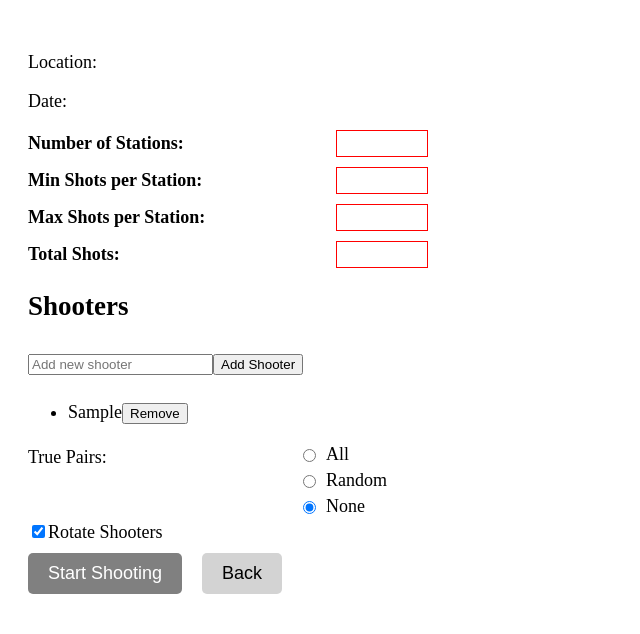
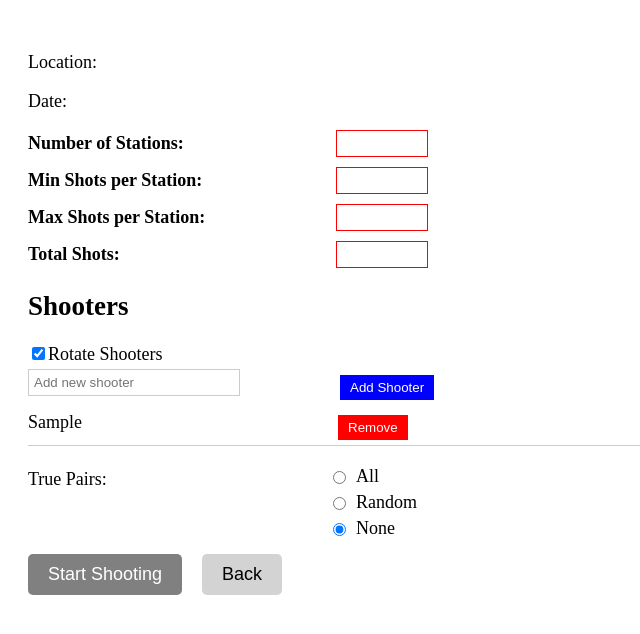
Before and after one commit to flatline620/shot-tracker, a React (Create React App) app: page /game/1 in a window 1280 px wide. Both pictures are taken after typing "Sample" into the empty fields and a click on the button "Add Shooter". Shown: the top 634 px of the page, without its empty margins (0-640 px from the left). Built offline with nearby package versions, Linux system fonts and the light colour scheme.

Commit message:
Potential Final

```diff
--- a/src/components/game/GameDetails.js
+++ b/src/components/game/GameDetails.js
@@ -227,6 +227,17 @@ const GameDetails = ({ games, onUpdateGame }) => {
 
                     <div className="shooters-section">
                         <h2>Shooters</h2>
+                        <div className="rotate-shooters-container">
+                            <label htmlFor="rotateShooters">
+                                <input
+                                    type="checkbox"
+                                    id="rotateShooters"
+                                    checked={rotateShooters}
+                                    onChange={(e) => setRotateShooters(e.target.checked)}
+                                />
+                                Rotate Shooters
+                            </label>
+                        </div>
                         <div className={`input-row ${isShooterInputInvalid ? 'invalid' : ''}`}>
                             <input
                             type="text"
@@ -247,12 +258,13 @@ const GameDetails = ({ games, onUpdateGame }) => {
                         <ul>
                             {shooters.map(shooter => (
                             <li key={shooter.name}>
-                                    {shooter.name}
-                                    <button type="button" onClick={() => handleRemoveShooter(shooter.name)}>Remove</button>
+                                <span className="name-column">{shooter.name}</span>
+                                <button className="remove-button" type="button" onClick={() => handleRemoveShooter(shooter.name)}>Remove</button>
                             </li>
                             ))}
                         </ul>
                     </div>
+
 
                     <div className="true-pairs-container">
                         <label className="true-pairs-label">True Pairs:</label>
@@ -291,18 +303,6 @@ const GameDetails = ({ games, onUpdateGame }) => {
                                 <label htmlFor="truePairsNone">None</label>
                             </div>
                         </div>
-                    </div>
-
-                    <div className="rotate-shooters-container">
-                        <label htmlFor="rotateShooters">
-                            <input
-                                type="checkbox"
-                                id="rotateShooters"
-                                checked={rotateShooters}
-                                onChange={(e) => setRotateShooters(e.target.checked)}
-                            />
-                            Rotate Shooters
-                        </label>
                     </div>
 
                     <div className="buttons-container">
--- a/src/components/game/RecordShots.js
+++ b/src/components/game/RecordShots.js
@@ -1,29 +1,26 @@
 import React, { useState, useEffect, useCallback } from 'react';
 import { useLocation, useNavigate } from 'react-router-dom';
-import './css/RecordShots.css'; // Corrected import path
+import './css/RecordShots.css';
 
 const RecordShots = () => {
   const location = useLocation();
   const navigate = useNavigate();
 
-  // Extract game, shooter, and currentStation from location state
   const game = location.state?.game || { shooters: [] };
   const shooter = location.state?.shooter || { name: '', shots: [], currentStreak: 0, maxStreak: 0 };
-  const initialStation = location.state?.currentStation || 1;
+  const initialStation = game.currentStation || 1;
 
-  // Define the initial shots for each station and True Pairs matrix
   const initialShots = game.shotsDistribution || [];
   const truePairsMatrix = game.truePairsMatrix || [];
-  const rotateShooters = game.rotateShooters || false; // Assuming this flag is part of game object
+  const rotateShooters = game.rotateShooters || false;
 
-  // Set up local state for shots, new shot, selected station, and current station
   const [shots, setShots] = useState(shooter.shots || []);
   const [newShot, setNewShot] = useState({ station: initialStation, hit: null });
   const [selectedStation, setSelectedStation] = useState(initialStation);
   const [currentStation, setCurrentStation] = useState(initialStation);
 
-  // Use station names from the game object
   const stationNames = game.stationNames || Array.from({ length: initialShots.length }, (_, i) => `Station ${i + 1}`);
+  console.log(currentStation);
 
   useEffect(() => {
     setShots(shooter.shots || []);
@@ -43,7 +40,6 @@ const RecordShots = () => {
     return shots.filter(s => s.station === currentStation);
   };
 
-  // Function to recalculate streak
   const recalculateStreak = useCallback(() => {
     let currentStreak = 0;
     let maxStreak = shooter.maxStreak || 0;
@@ -86,46 +82,32 @@ const RecordShots = () => {
           ...prevShots,
           { ...newShot, hit, shotIndex: newShotIndex, currentStreak, maxStreak }
         ]);
-        setNewShot(prev => ({ ...prev, hit: null })); // Keep station the same
+        setNewShot(prev => ({ ...prev, hit: null }));
       }
     }
   };
 
   const handleUndoLastShot = () => {
-    // Get all shots for the current station
     const stationShots = calculateCurrentStationShots();
 
     if (stationShots.length > 0) {
-      // Get the index of the last shot for the current station
       const lastShotIndex = stationShots[stationShots.length - 1].shotIndex;
 
-      // Filter out the last shot for the current station
       setShots(prevShots => prevShots.filter(shot => !(shot.station === currentStation && shot.shotIndex === lastShotIndex)));
     }
   };
 
   const areAllShootersDoneForStation = (station, updatedShooters) => {
-    console.log(station);
     return updatedShooters.every(shooter => {
-      // Ensure shooter and shooter.shots are defined
       if (!shooter || !Array.isArray(shooter.shots)) {
         return false;
       }
-      console.log(shooter);
-      // Get the shots for the current station for the shooter
       const shotsForStation = shooter.shots.filter(shot => shot.station === station);
-      // Check if the number of shots for the station matches the expected shots
-
-      console.log(shotsForStation);
       return shotsForStation.length >= (initialShots[station - 1] || 0);
     });
   };
 
   const handleRecordShots = () => {
-    const currentShots = calculateCurrentStationShots();
-    const totalShotsAtCurrentStation = initialShots[currentStation - 1];
-    const remainingShots = totalShotsAtCurrentStation - currentShots.length;
-
     const { currentStreak, maxStreak } = recalculateStreak();
 
     const updatedShooters = game.shooters.map((s) =>
@@ -135,49 +117,53 @@ const RecordShots = () => {
             shotsTaken: shots.length,
             numHits: shots.filter(s => s.hit).length,
             shots,
-            currentStation: remainingShots > 0 ? s.currentStation : findNextIncompleteStation(),
             currentStreak,
             maxStreak
           }
         : s
     );
 
-    const updatedGame = { ...game, shooters: updatedShooters };
+    const allShootersDone = areAllShootersDoneForStation(currentStation, updatedShooters);
 
-    // Check if all shooters are done for the current station
-    const allShootersDone = areAllShootersDoneForStation(currentStation, updatedShooters);
-    console.log('Are all shooters done for the current station?', allShootersDone);
+    const updatedGame = { ...game, shooters: updatedShooters, currentStation: findNextIncompleteStation(allShootersDone) };
 
     const nextShooter = findNextShooter(allShootersDone);
     navigate('/scoreboard', { state: { game: updatedGame, currentShooter: nextShooter } });
   };
 
-  const findNextIncompleteStation = () => {
-    // Find the next incomplete station
+  const findNextIncompleteStation = (allShootersDone) => {
+    if (!allShootersDone) {
+      return currentStation;
+    }
+
+    console.log('Current Station: ', currentStation);
+    const startStationIndex = currentStation - 1; // Convert to zero-based index
+
     for (let i = 0; i < maxStations; i++) {
-      const station = i + 1;
+      // Calculate the index to check, wrapping around to the beginning if necessary
+      const stationIndex = (startStationIndex + i) % maxStations;
+      const station = stationIndex + 1;
       const shotsAtStation = shots.filter(shot => shot.station === station).length;
-      if (shotsAtStation < initialShots[i]) {
+
+      console.log('Shots: ', shotsAtStation);
+
+      if (shotsAtStation < initialShots[stationIndex]) {
+        console.log('Return: ', station);
         return station;
       }
     }
-    return null; // All stations are complete
+
+    // If all stations are complete, return null
+    return null;
   };
 
   const findNextShooter = (allShootersDone) => {
-    console.log('Rotate Shooters:', rotateShooters);
-    console.log(shooter);
-
-    // Find next shooter
     const currentIndex = game.shooters.indexOf(shooter);
     let nextIndex = (currentIndex + 1) % game.shooters.length;
 
     if (allShootersDone && rotateShooters) {
       nextIndex = (nextIndex + 1) % game.shooters.length;
     }
-
-    console.log('Next Index:', nextIndex);
-    console.log('Next Shooter:', game.shooters[nextIndex]);
 
     return game.shooters[nextIndex];
   };
@@ -197,7 +183,7 @@ const RecordShots = () => {
   };
 
   const handleCancelShooter = () => {
-    navigate('/scoreboard', { state: { game } }); // Navigate to scoreboard without saving changes
+    navigate('/scoreboard', { state: { game } });
   };
 
   return (
--- a/src/components/game/Scoreboard.js
+++ b/src/components/game/Scoreboard.js
@@ -22,8 +22,7 @@ const Scoreboard = () => {
   };
 
   const handleRecordShots = (shooter) => {
-    const currentStation = shooter.currentStation || 1;
-    navigate('/record-shots', { state: { game, shooter, currentStation } });
+    navigate('/record-shots', { state: { game, shooter } });
   };
 
   return (
--- a/src/components/game/css/GameDetails.css
+++ b/src/components/game/css/GameDetails.css
@@ -10,6 +10,8 @@
   gap: 10px; /* Space between rows */
   max-width: 400px; /* Optional: Set a max-width to control form width */
 }
+
+
 
 .form-row {
   display: flex;
@@ -133,7 +135,7 @@
   align-items: center; /* Align radio button and label vertically */
   margin-bottom: 5px; /* Space between radio items */
   /* Adjust margin to align with the form inputs */
-  padding-left: 105px; /* Align with the padding-left of .true-pairs-label */
+  padding-left: 135px; /* Align with the padding-left of .true-pairs-label */
 }
 
 /* Style for the radio button */
@@ -145,3 +147,67 @@
 .radio-item label {
   margin: 0; /* Remove default margin */
 }
+
+.shooters-section {
+  margin-bottom: 20px;
+}
+
+.shooters-section ul {
+  list-style-type: none; /* Remove default list styles */
+  padding: 0; /* Remove default padding */
+  margin: 0; /* Remove default margin */
+}
+
+.shooters-section li {
+  display: flex;
+  align-items: center; /* Center items vertically */
+  gap: 10px; /* Space between shooter name and button */
+  padding: 5px 0; /* Space above and below each list item */
+  border-bottom: 1px solid #ccc; /* Optional: Border to separate items */
+}
+
+.shooters-section .name-column {
+  width: 200px; /* Fixed width for the name column */
+  overflow: hidden; /* Hide overflow text if it exceeds the column width */
+  text-overflow: ellipsis; /* Add ellipsis if text is too long */
+}
+
+.shooters-section .remove-button {
+  margin-left: 100px; /* Margin to align with input fields */
+  padding: 5px 10px; /* Adjust padding for consistency */
+  border: none;
+  background-color: red; /* Button color */
+  color: white;
+  cursor: pointer;
+}
+
+.shooters-section .remove-button:hover {
+  background-color: darkred; /* Darker color on hover */
+}
+
+/* Style for the Add Shooter button to align with the input boxes */
+.input-row {
+  display: flex;
+  align-items: center; /* Center items vertically */
+  gap: 10px; /* Space between input and button */
+}
+
+.input-row input {
+  width: 200px; /* Align with the name column width */
+  padding: 5px;
+  border: 1px solid #ccc; /* Default border color */
+}
+
+.input-row button {
+  padding: 5px 10px; /* Consistent padding with inputs */
+  border: none;
+  background-color: blue; /* Button color */
+  color: white;
+  cursor: pointer;
+  margin-left: 90px;
+}
+
+.input-row button.disabled {
+  background-color: grey;
+  cursor: not-allowed;
+}
```
Lines whose indentation alone changed are shown as unchanged.
